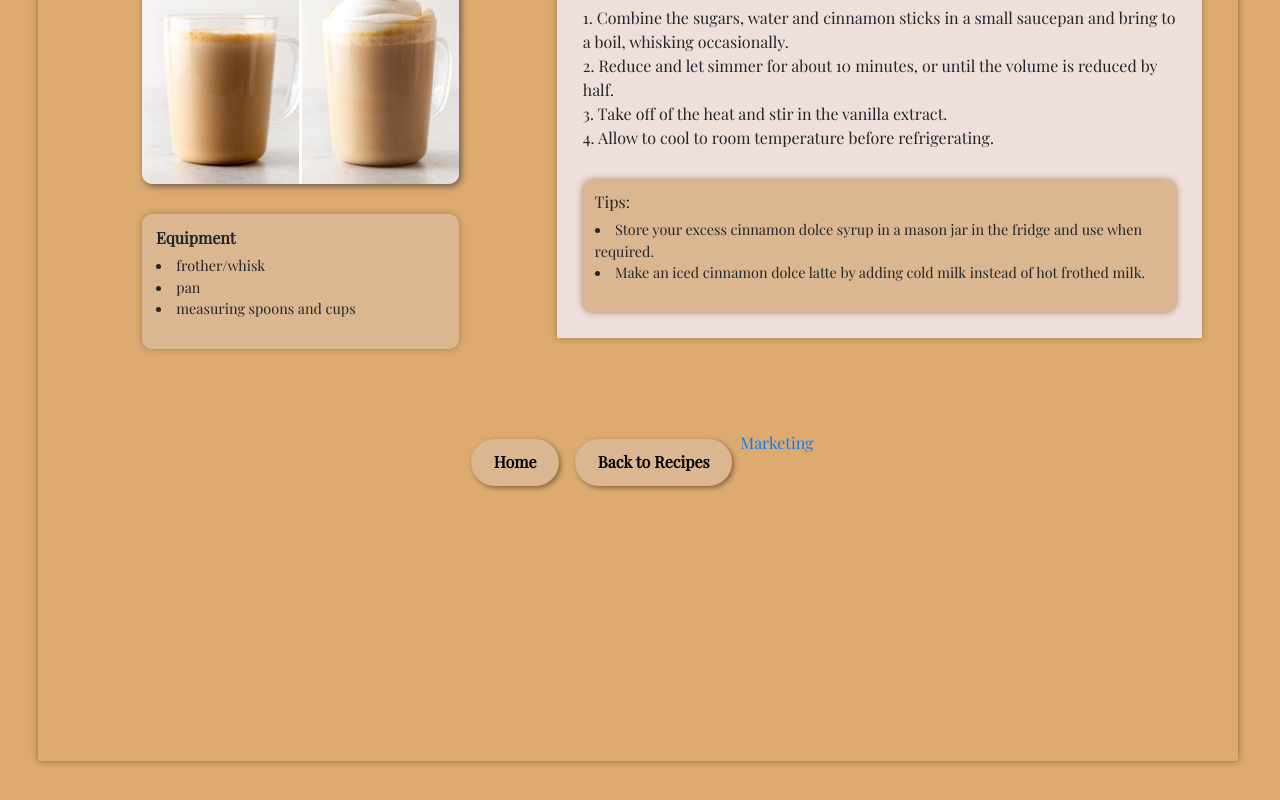
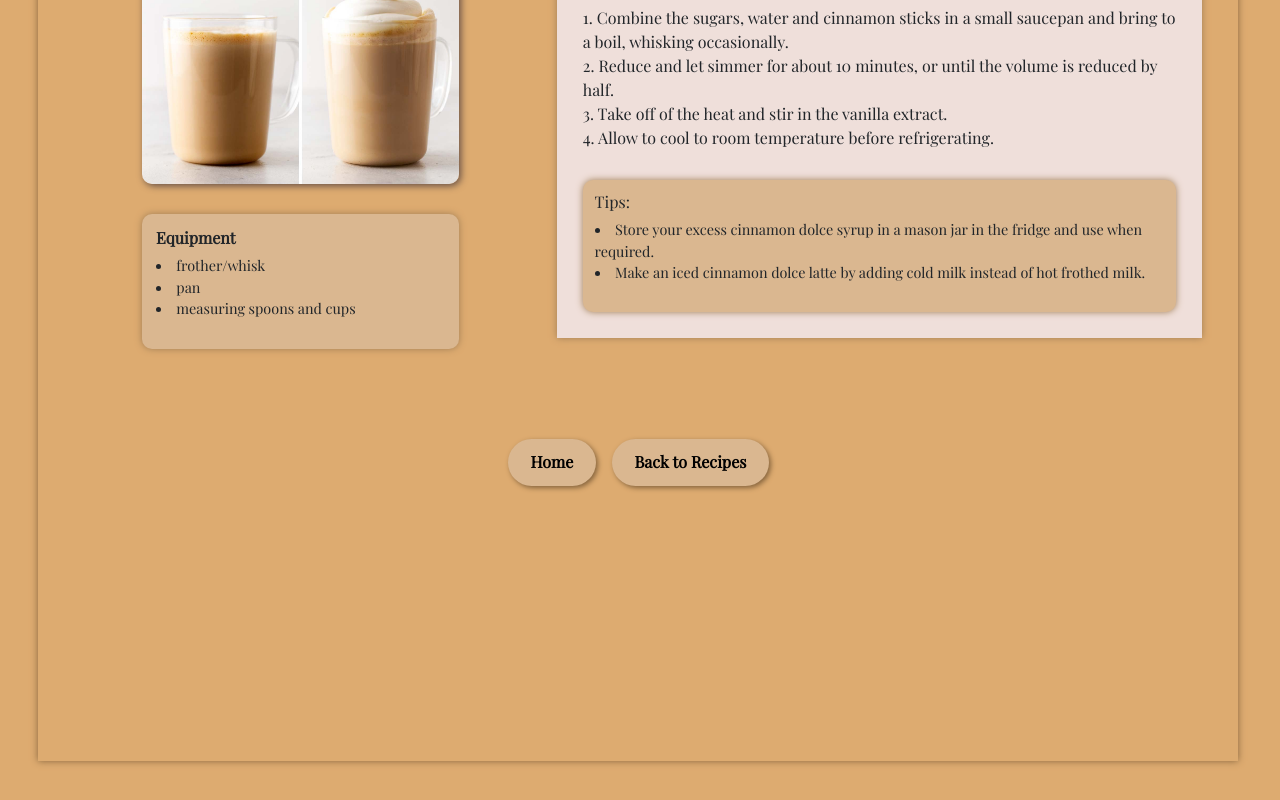
Before and after one commit to Tdaniels25/Codespresso-Receipe-Book, a React (Create React App) app: page /recipeA in a window 1280 px wide. Shown: the part 977-1777 px from the top of the page. Built offline with nearby package versions, Linux system fonts and the light colour scheme; a web font is replaced by a local one.

Commit message:
removing marketing button

```diff
--- a/src/pages/RecipeA.js
+++ b/src/pages/RecipeA.js
@@ -53,9 +53,6 @@ const RecipeA = () => {
             <Link to="../List" className="recipePage-recipeBtn">
               Back to Recipes
             </Link>
-            <Link to="../Marketing" className="marketing-btn">
-              Marketing
-            </Link>
           </div>
         </div>
       </div>
```
